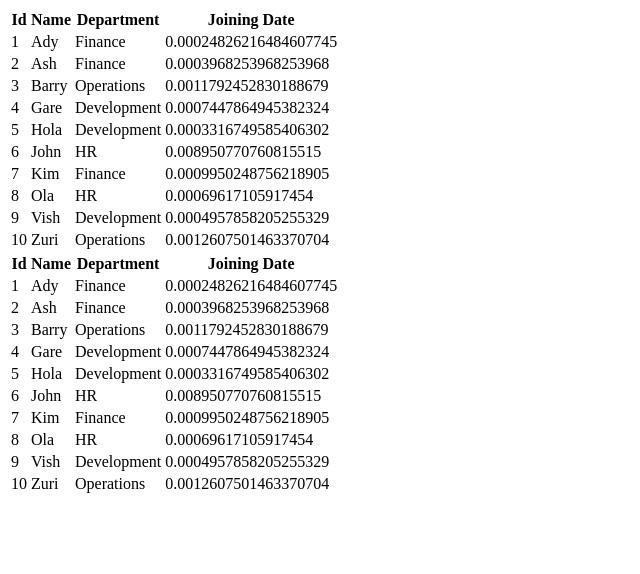
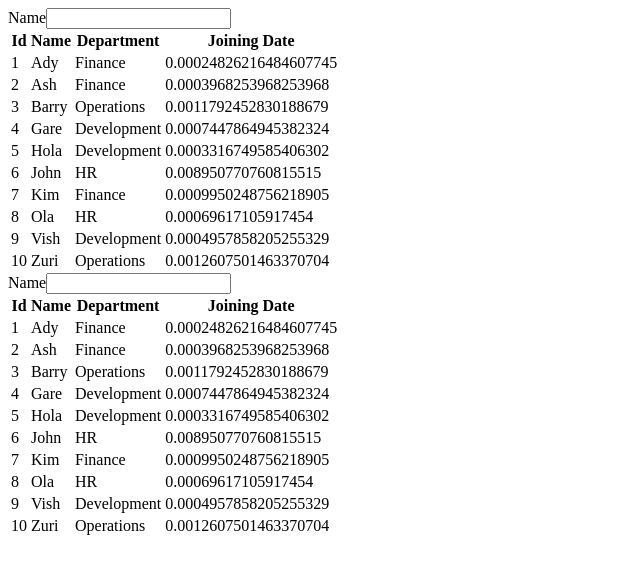
Before and after one commit to NirmalaBhingare-123/Assignment_Maxxton, an Angular app: page /employee in a window 1280 px wide. Shown: the top 574 px of the page, without its empty margins (0-640 px from the left). Built offline with nearby package versions, Linux system fonts and the light colour scheme.

Commit message:
Search name using input box

```diff
--- a/src/app/employee-component/employee-component.component.html
+++ b/src/app/employee-component/employee-component.component.html
@@ -1,4 +1,8 @@
 <div class="container">
+  <div>
+    <label>Name</label>
+    <input type="text" [(ngModel)]="name" (input)="searchByName()" />
+  </div>
   <div>
     <table>
       <thead>
--- a/src/app/employee-component/employee-component.component.ts
+++ b/src/app/employee-component/employee-component.component.ts
@@ -8,6 +8,7 @@ import { EmployeeServiceService } from "../employee-service.service";
 })
 export class EmployeeComponentComponent implements OnInit {
   candidateData = [];
+  name: string;
   constructor(private employeeservice: EmployeeServiceService) {}
 
   ngOnInit() {
@@ -19,4 +20,17 @@ export class EmployeeComponentComponent implements OnInit {
   sortByName() {
     this.candidateData.sort((a, b) => a.name.localeCompare(b.name));
   }
+
+  /*Search By Name */
+  searchByName() {
+    if (this.name != "") {
+      this.candidateData = this.candidateData.filter(res => {
+        return res.name
+          .toLocaleLowerCase()
+          .match(this.name.toLocaleLowerCase());
+      });
+    } else if (this.name == "") {
+      this.ngOnInit();
+    }
+  }
 }
```
